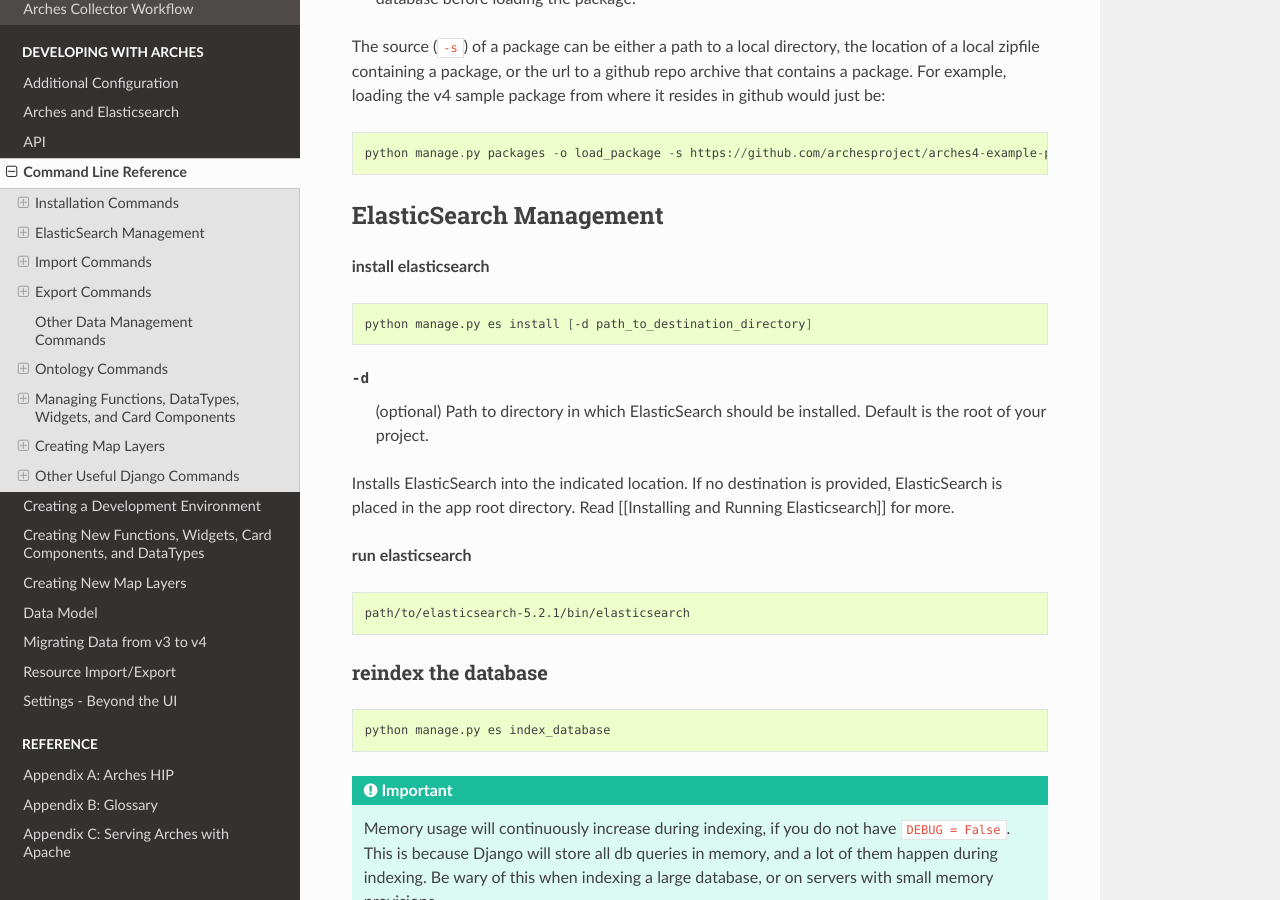
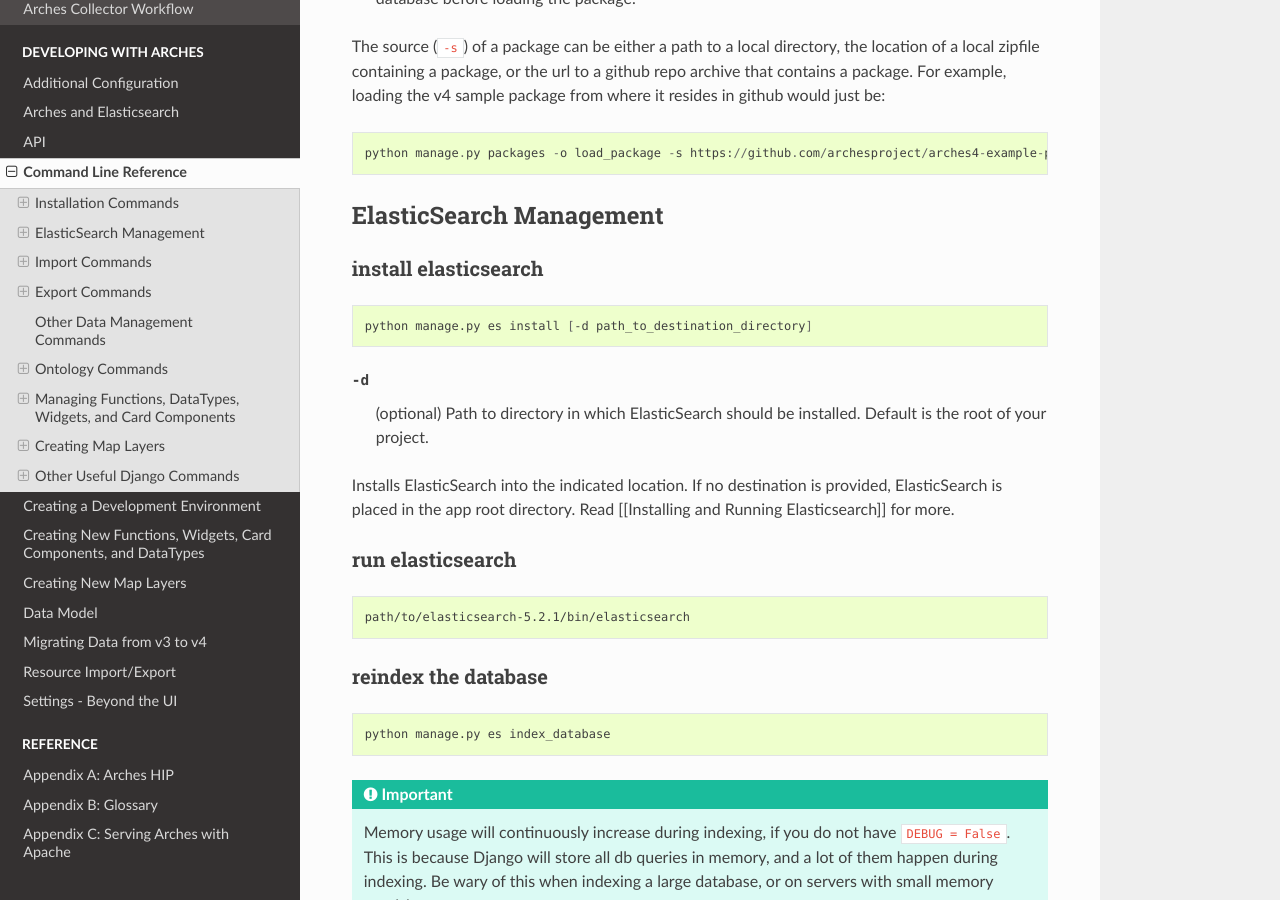
Before and after one commit to archesproject/arches-docs, a Sphinx documentation site: the page built from docs/command-line-reference.txt, in a window 1280 px wide and 900 px high, scrolled down 1711 px. Built offline with Sphinx 7.4.7 and the Read the Docs theme 2.0.0, drawn with Linux system fonts in a browser that asks for light colours.

Commit message:
fix header levels

```diff
--- a/docs/command-line-reference.txt
+++ b/docs/command-line-reference.txt
@@ -91,7 +91,8 @@
 ElasticSearch Management
 ========================
 
-**install elasticsearch**
+install elasticsearch
+---------------------
 
 .. code-block:: bash
 
@@ -105,7 +106,8 @@
 is provided, ElasticSearch is placed in the app root directory. Read
 [[Installing and Running Elasticsearch]] for more.
 
-**run elasticsearch**
+run elasticsearch
+-----------------
 
 .. code-block:: bash
 
```
